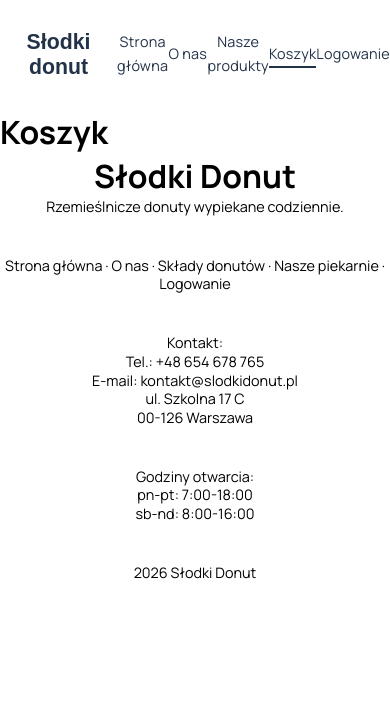
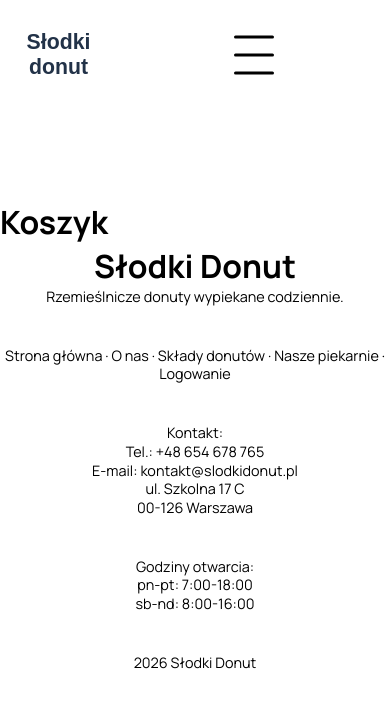
Before and after one commit to Lucekkk/donuteria, a Next.js app: page /koszyk in a window 390 px wide. Shown: the top 708 px of the page. Built offline with nearby package versions, Linux system fonts and the light colour scheme; a web font is replaced by a local one.

Commit message:
making better nav for mobiles

```diff
--- a/app/globals.css
+++ b/app/globals.css
@@ -25,9 +25,10 @@ html,
 body {
   max-width: 100vw;
   overflow-x: hidden;
-
   font-family: "Manrope", sans-serif;
   font-optical-sizing: auto;
+  padding-top: 100px;
+
   font-weight: 400;
   font-style: normal;
 }
--- a/app/layout.js
+++ b/app/layout.js
@@ -16,6 +16,7 @@ export default function RootLayout({ children }) {
       <body>
         <StoreProvider>
           <HeaderMain/>
+          <div id="modal"></div>
           {children}
           <Footer/>
         </StoreProvider>
--- a/components/header/Header-main.js
+++ b/components/header/Header-main.js
@@ -1,21 +1,71 @@
+"use client";
+import { useState, useEffect } from "react";
 import NavLink from "./Nav-link";
-import classes from './Header-main.module.css';
+import Modal from "../modal/Modal";
+import classes from "./Header-main.module.css";
 
-export default function HeaderMain(){
-    return(
-        <header className={classes.header}>
+export default function HeaderMain() {
+  const [activeBtn, setActiveBtn] = useState(false);
+  const [isMobile, setIsMobile] = useState(false);
 
-                <h1 className='balooFont'>Słodki donut</h1>
+  useEffect(() => {
+    const mediaQuery = window.matchMedia("(max-width: 512px)");
+    setIsMobile(mediaQuery.matches);
 
-            <nav className={classes.nav}>
-                <ul>
-                    <li><NavLink href="/">Strona główna</NavLink></li>
-                    <li><NavLink href="/o-nas">O nas</NavLink></li>
-                    <li><NavLink href="/produkty">Nasze produkty</NavLink></li>
-                    <li><NavLink href="/koszyk">Koszyk</NavLink></li>
-                    <li><NavLink href="/logowanie">Logowanie</NavLink></li>
-                </ul>
-            </nav>
-        </header>
-    )
+    const handler = (e) => {
+      setIsMobile(e.matches);
+    };
+    mediaQuery.addEventListener("change", handler);
+
+    return () => mediaQuery.removeEventListener("change", handler);
+  }, []);
+
+  const btnHandler = () => {
+    setActiveBtn((prev) => !prev);
+  };
+
+  return (
+
+    <header className={classes.header}>
+      <h1 className="balooFont">Słodki donut</h1>
+
+      <nav className={classes.nav}>
+        {isMobile === true ? (
+            <>
+             <button className={classes.buttonBurger} onClick={btnHandler}>
+                <span className={classes.hamburgerBox}>
+                <span
+                    className={
+                    activeBtn === true
+                        ? `${classes.hamburgerInner} ${classes.active}`
+                        : classes.hamburgerInner
+                    }
+                ></span>
+                </span>
+            </button>
+            {activeBtn === true ? <Modal /> : null}
+            </>
+
+        ) : (
+          <ul>
+            <li>
+              <NavLink href="/">Strona główna</NavLink>
+            </li>
+            <li>
+              <NavLink href="/o-nas">O nas</NavLink>
+            </li>
+            <li>
+              <NavLink href="/produkty">Nasze produkty</NavLink>
+            </li>
+            <li>
+              <NavLink href="/koszyk">Koszyk</NavLink>
+            </li>
+            <li>
+              <NavLink href="/logowanie">Logowanie</NavLink>
+            </li>
+          </ul>
+        )}
+      </nav>
+    </header>
+  );
 }
--- a/components/header/Header-main.module.css
+++ b/components/header/Header-main.module.css
@@ -1,44 +1,101 @@
-.header{
+.header {
+  position: fixed;
+  top: 0;
+  left: 0;
   width: 100%;
   display: flex;
   align-items: center;
   /* justify-content:space-between; */
   color: #223248;
-
-
+  z-index: 10;
+  background-color: white;
 }
-.header h1{
+.header h1 {
   text-align: center;
   flex-basis: 30%;
-     font-size: clamp(.8rem , 1rem + 1.35vw, 2rem + 2vw);
+  font-size: clamp(0.8rem, 1rem + 1.35vw, 2rem + 2vw);
   padding: 30px 0;
 }
-.nav{
+.nav {
   flex-basis: 70%;
 
   display: flex;
   justify-content: flex-end;
 }
-.nav ul{
-    width:80%;
+.nav ul {
+  width: 80%;
   list-style-type: none;
 
   display: flex;
   justify-content: space-around;
   align-items: center;
 }
-@media(max-width:1500px){
-    .nav{
+@media (max-width: 1500px) {
+  .nav {
     justify-content: space-around;
   }
-    .nav ul{
+  .nav ul {
     width: 100%;
   }
 }
 
-.nav ul li{
+.nav ul li {
   text-align: center;
   width: 100%;
+}
 
+.buttonBurger {
+  cursor: pointer;
+  padding: 10px;
+  border: none;
+  background-color: transparent;
+  transition: 0.3s ease-in-out;
+  transform: translateX(0);
+}
 
+.hamburgerBox {
+  display: block;
+  width: 40px;
+  height: 40px;
+  position: relative;
 }
+.hamburgerInner {
+  display: block;
+  position: absolute;
+  top: 50%;
+  left: 0;
+  transform: translateY(-50%);
+  width: 100%;
+  height: 3px;
+  border-radius: 4px;
+  background-color: rgb(0, 0, 0);
+  transition: 0.4s ease-in-out;
+}
+.hamburgerInner::before,
+.hamburgerInner::after {
+  content: "";
+  position: absolute;
+  left: 0;
+  width: 100%;
+  height: 3px;
+  border-radius: 4px;
+  background-color: rgb(0, 0, 0);
+  transition: 0.4s ease-in-out;
+}
+
+.hamburgerInner::before {
+  top: -18px;
+}
+.hamburgerInner::after {
+  top: 18px;
+}
+
+.hamburgerInner.active {
+  background-color: rgba(0, 0, 0, 0);
+}
+.hamburgerInner.active::before {
+  transform: translateY(18px) rotate(45deg);
+}
+.hamburgerInner.active::after {
+  transform: translateY(-18px) rotate(-45deg);
+}
--- /dev/null
+++ b/components/modal/Modal.js
@@ -0,0 +1,12 @@
+import { createPortal } from "react-dom";
+import classes from './Modal.module.css';
+
+export default function Modal(){
+    return createPortal(
+        <>
+            <div className={classes.modal}>modal</div>
+
+        </>,
+        document.getElementById('modal')
+    );
+}
--- /dev/null
+++ b/components/modal/Modal.module.css
@@ -0,0 +1,9 @@
+.modal{
+    position: fixed;
+    left: 0;
+    right: 0;
+    top: 10%;
+    bottom: 0;
+    z-index: 9;
+    background-color: rebeccapurple;
+}
```
Also changed, not shown: components/header/UseMedia.js (added, +22 -0 lines). Lines whose indentation alone changed are shown as unchanged.
